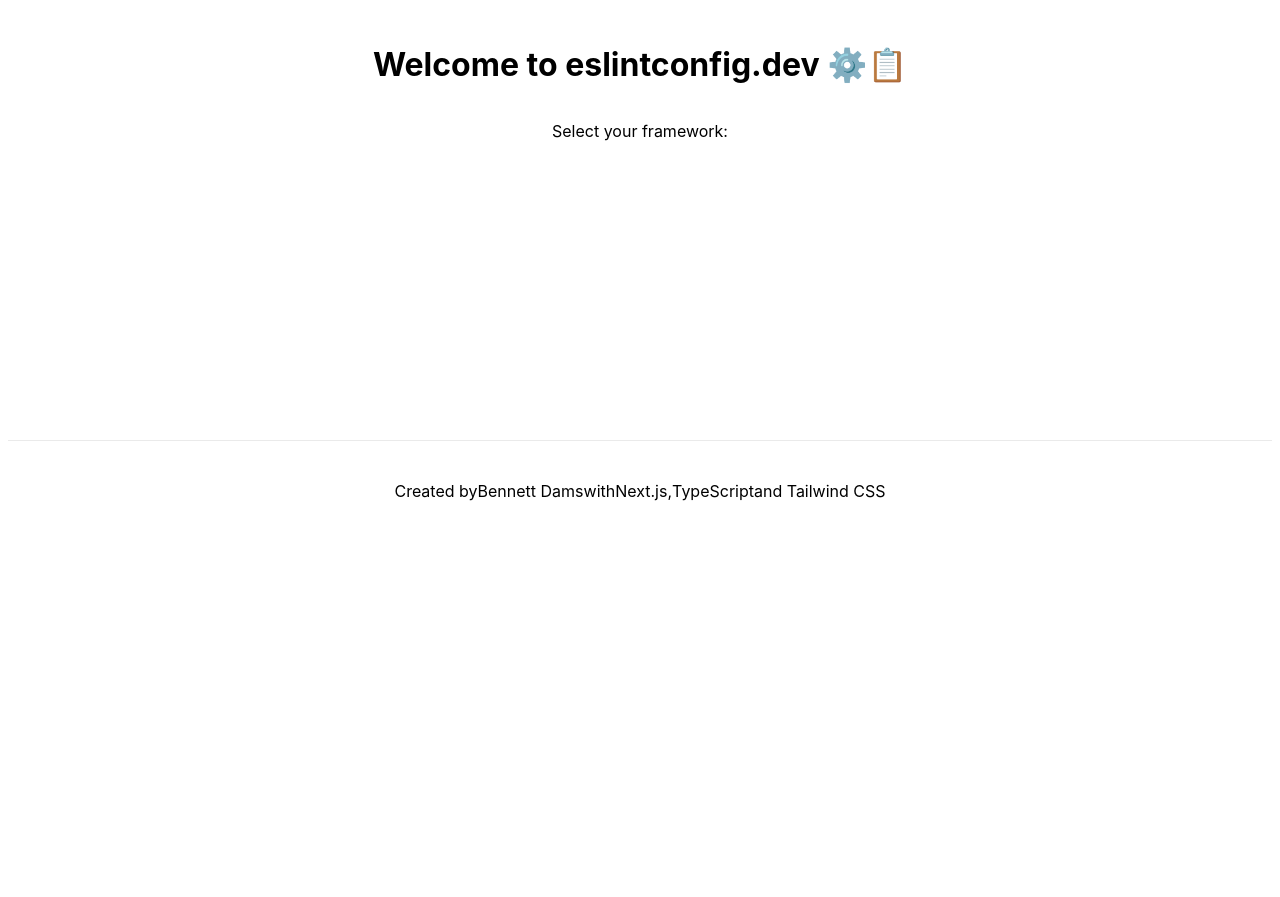
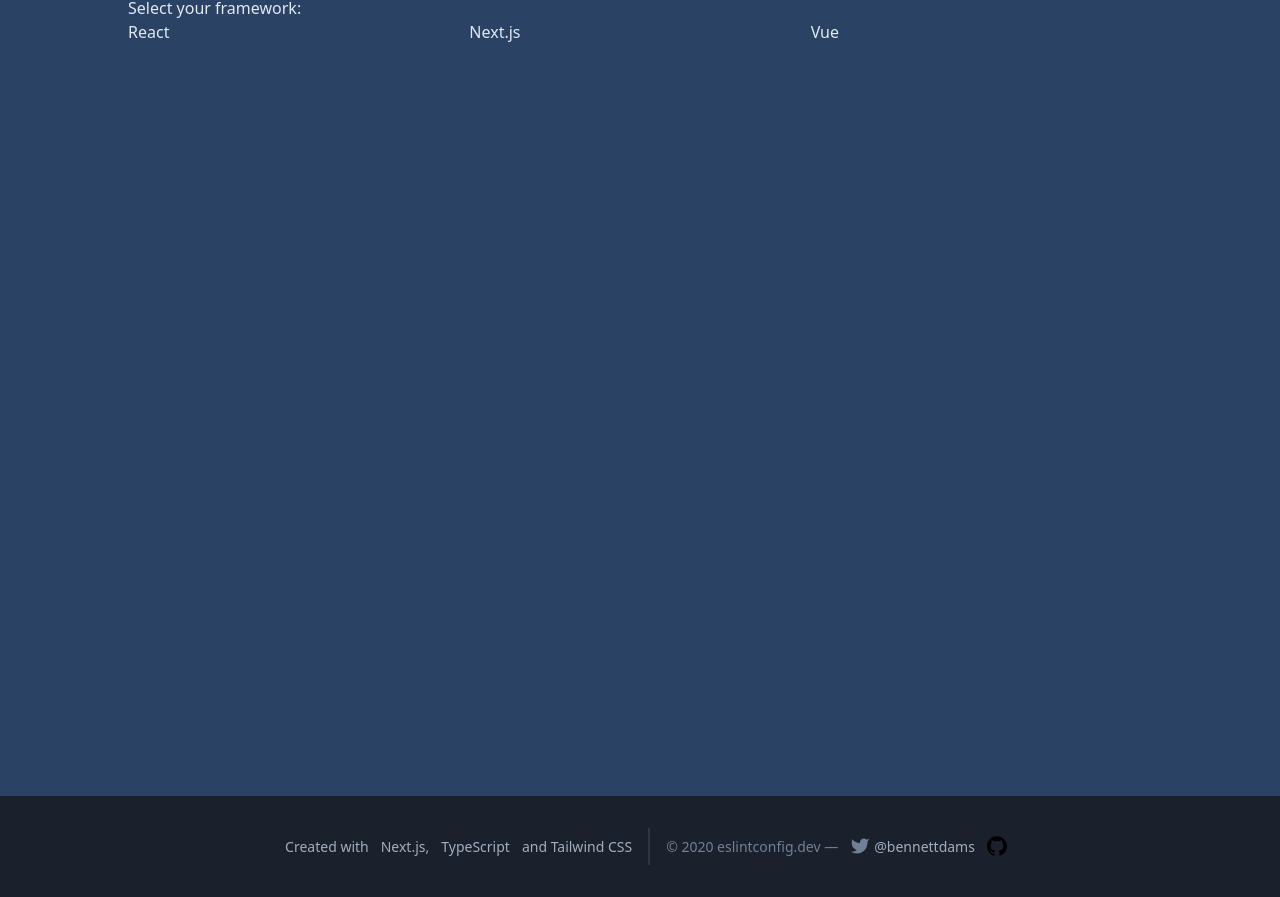
Before and after one commit to bennettdams/eslintconfig.dev, a Next.js app: page / in a window 1280 px wide. Shown: the part 260-1157 px from the top of the page. Before the commit the page ends 800 px from the top, so only its background shows below. Built offline with nearby package versions, Linux system fonts and the light colour scheme.

Commit message:
Initial layout & base component

```diff
--- /dev/null
+++ b/components/Footer.tsx
@@ -0,0 +1,73 @@
+export const Footer: React.FC = () => {
+  return (
+    <footer className="text-gray-500 bg-gray-900 body-font">
+      <div className="container px-5 py-8 mx-auto flex items-center justify-center sm:flex-row flex-col">
+        <div className="flex title-font font-medium items-center md:justify-start justify-center text-white">
+          <span className="ml-3 text-sm text-gray-500">Created with</span>
+          <span className="ml-3 text-sm text-gray-500">
+            <a
+              href="https://twitter.com/bennettdams"
+              target="_blank"
+              rel="noopener noreferrer"
+            >
+              Next.js,
+            </a>
+          </span>
+          <span className="ml-3 text-sm text-gray-500">
+            <a
+              href="https://twitter.com/bennettdams"
+              target="_blank"
+              rel="noopener noreferrer"
+            >
+              TypeScript
+            </a>
+          </span>
+          <span className="ml-3 text-sm text-gray-500">
+            <a
+              href="https://twitter.com/bennettdams"
+              target="_blank"
+              rel="noopener noreferrer"
+            >
+              and Tailwind CSS
+            </a>
+          </span>
+        </div>
+        <div className="flex text-sm text-gray-600 sm:ml-4 sm:pl-4 sm:border-l-2 sm:border-gray-800 sm:py-2 sm:mt-0 mt-4">
+          <span>© 2020 eslintconfig.dev —</span>
+          <div className="ml-3 inline-block text-gray-600">
+            <svg
+              fill="currentColor"
+              strokeLinecap="round"
+              strokeLinejoin="round"
+              strokeWidth="2"
+              className="w-5 h-5"
+              viewBox="0 0 24 24"
+            >
+              <path d="M23 3a10.9 10.9 0 01-3.14 1.53 4.48 4.48 0 00-7.86 3v1A10.66 10.66 0 013 4s-4 9 5 13a11.64 11.64 0 01-7 2c9 5 20 0 20-11.5a4.5 4.5 0 00-.08-.83A7.72 7.72 0 0023 3z"></path>
+            </svg>
+          </div>
+          <span className="text-gray-500 ml-1">
+            <a
+              href="https://twitter.com/bennettdams"
+              target="_blank"
+              rel="noopener noreferrer"
+            >
+              @bennettdams
+            </a>
+          </span>
+          <div className="ml-3 inline-block text-gray-600">
+            <svg
+              role="img"
+              className="h-5 w-5"
+              viewBox="0 0 24 24"
+              xmlns="http://www.w3.org/2000/svg"
+            >
+              <title>GitHub icon</title>
+              <path d="M12 .297c-6.63 0-12 5.373-12 12 0 5.303 3.438 9.8 8.205 11.385.6.113.82-.258.82-.577 0-.285-.01-1.04-.015-2.04-3.338.724-4.042-1.61-4.042-1.61C4.422 18.07 3.633 17.7 3.633 17.7c-1.087-.744.084-.729.084-.729 1.205.084 1.838 1.236 1.838 1.236 1.07 1.835 2.809 1.305 3.495.998.108-.776.417-1.305.76-1.605-2.665-.3-5.466-1.332-5.466-5.93 0-1.31.465-2.38 1.235-3.22-.135-.303-.54-1.523.105-3.176 0 0 1.005-.322 3.3 1.23.96-.267 1.98-.399 3-.405 1.02.006 2.04.138 3 .405 2.28-1.552 3.285-1.23 3.285-1.23.645 1.653.24 2.873.12 3.176.765.84 1.23 1.91 1.23 3.22 0 4.61-2.805 5.625-5.475 5.92.42.36.81 1.096.81 2.22 0 1.606-.015 2.896-.015 3.286 0 .315.21.69.825.57C20.565 22.092 24 17.592 24 12.297c0-6.627-5.373-12-12-12" />
+            </svg>
+          </div>
+        </div>
+      </div>
+    </footer>
+  )
+}
--- /dev/null
+++ b/pages/_app.tsx
@@ -0,0 +1,43 @@
+import type { AppProps /*, AppContext */ } from 'next/app'
+import '../styles/index.css'
+import Link from 'next/link'
+import { Footer } from '../components/Footer'
+
+function App({ Component, pageProps }: AppProps) {
+  return (
+    <div className="bg-blue-900 text-gray-300 min-h-screen h-full w-full">
+      <div className="flex flex-col items-center justify-center mx-auto py-20 min-h-full h-64 w-full">
+        <div className="flex-1">
+          <Link href="/">
+            <a>
+              <h1 className="text-4xl">eslintconfig.dev ⚙️📋</h1>
+            </a>
+          </Link>
+        </div>
+        <div className="flex-1">
+          <h2 className="italic text-gray-600">
+            Skip reading a new Medium article every 2 months
+          </h2>
+        </div>
+      </div>
+      <div className="container px-32 min-h-screen">
+        <Component {...pageProps} />
+      </div>
+      <Footer />
+    </div>
+  )
+}
+
+// Only uncomment this method if you have blocking data requirements for
+// every single page in your application. This disables the ability to
+// perform automatic static optimization, causing every page in your app to
+// be server-side rendered.
+//
+// MyApp.getInitialProps = async (appContext: AppContext) => {
+//   // calls page's `getInitialProps` and fills `appProps.pageProps`
+//   const appProps = await App.getInitialProps(appContext);
+
+//   return { ...appProps }
+// }
+
+export default App
--- a/pages/index.tsx
+++ b/pages/index.tsx
@@ -1,121 +1,37 @@
 import Head from 'next/head'
+import Link from 'next/link'
 
 export const Home = (): JSX.Element => (
-  <div className="container">
+  <>
     <Head>
-      <title>Create Next App</title>
+      <title>eslintconfig.dev</title>
       <link rel="icon" href="/favicon.ico" />
     </Head>
 
     <main>
-      <h1>Welcome to eslintconfig.dev ⚙️📋</h1>
+      <div className="">
+        <p>Select your framework:</p>
 
-      <p>Select your framework:</p>
+        <div className="flex">
+          <div className="flex-1">
+            <Link href="/react">
+              <a>React</a>
+            </Link>
+          </div>
+          <div className="flex-1">
+            <Link href="/nextjs">
+              <a>Next.js</a>
+            </Link>
+          </div>
+          <div className="flex-1">
+            <Link href="/vue">
+              <a>Vue</a>
+            </Link>
+          </div>
+        </div>
+      </div>
     </main>
-
-    <footer>
-      <p>Created by</p>
-      <a
-        href="https://twitter.com/BennettDams"
-        target="_blank"
-        rel="noopener noreferrer"
-      >
-        Bennett Dams
-      </a>
-      <p>with</p>
-      <a href="https://nextjs.org/" target="_blank" rel="noopener noreferrer">
-        Next.js,
-      </a>
-      <a
-        href="https://www.typescriptlang.org/"
-        target="_blank"
-        rel="noopener noreferrer"
-      >
-        TypeScript
-      </a>
-      <a
-        href="https://tailwindcss.com/"
-        target="_blank"
-        rel="noopener noreferrer"
-      >
-        and Tailwind CSS
-      </a>
-    </footer>
-
-    <style jsx>{`
-      .container {
-        min-height: 100vh;
-        padding: 0 0.5rem;
-        display: flex;
-        flex-direction: column;
-        justify-content: center;
-        align-items: center;
-      }
-
-      main {
-        padding: 5rem 0;
-        flex: 1;
-        display: flex;
-        flex-direction: column;
-        justify-content: center;
-        align-items: center;
-      }
-
-      footer {
-        width: 100%;
-        height: 100px;
-        border-top: 1px solid #eaeaea;
-        display: flex;
-        justify-content: center;
-        align-items: center;
-      }
-
-      footer img {
-        margin-left: 0.5rem;
-      }
-
-      footer a {
-        display: flex;
-        justify-content: center;
-        align-items: center;
-      }
-
-      a {
-        color: inherit;
-        text-decoration: none;
-      }
-
-      code {
-        background: #fafafa;
-        border-radius: 5px;
-        padding: 0.75rem;
-        font-size: 1.1rem;
-        font-family: Menlo, Monaco, Lucida Console, Liberation Mono,
-          DejaVu Sans Mono, Bitstream Vera Sans Mono, Courier New, monospace;
-      }
-
-      @media (max-width: 600px) {
-        .grid {
-          width: 100%;
-          flex-direction: column;
-        }
-      }
-    `}</style>
-
-    <style jsx global>{`
-      html,
-      body {
-        padding: 0;
-        margin: 0;
-        font-family: -apple-system, BlinkMacSystemFont, Segoe UI, Roboto, Oxygen,
-          Ubuntu, Cantarell, Fira Sans, Droid Sans, Helvetica Neue, sans-serif;
-      }
-
-      * {
-        box-sizing: border-box;
-      }
-    `}</style>
-  </div>
+  </>
 )
 
 export default Home
--- /dev/null
+++ b/pages/react/index.tsx
@@ -0,0 +1,5 @@
+import React from 'react'
+
+export default function PageReact() {
+  return <div className="flex">Select your setup</div>
+}
```
